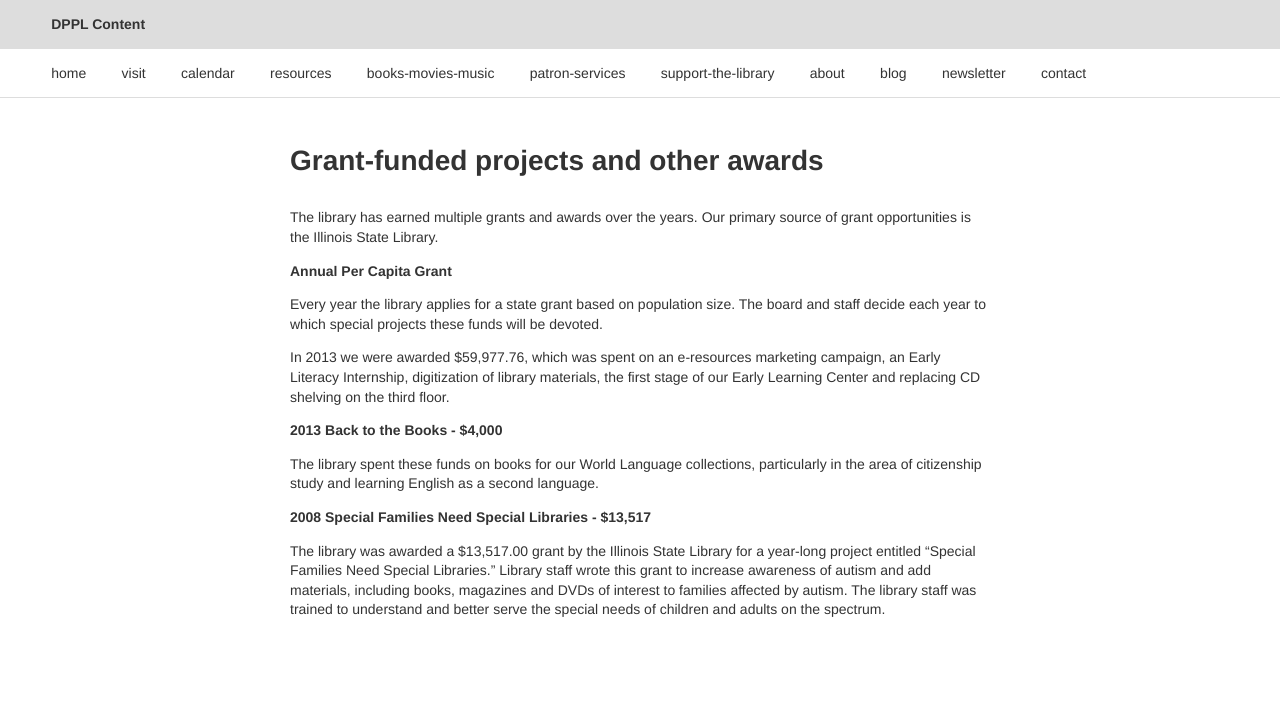
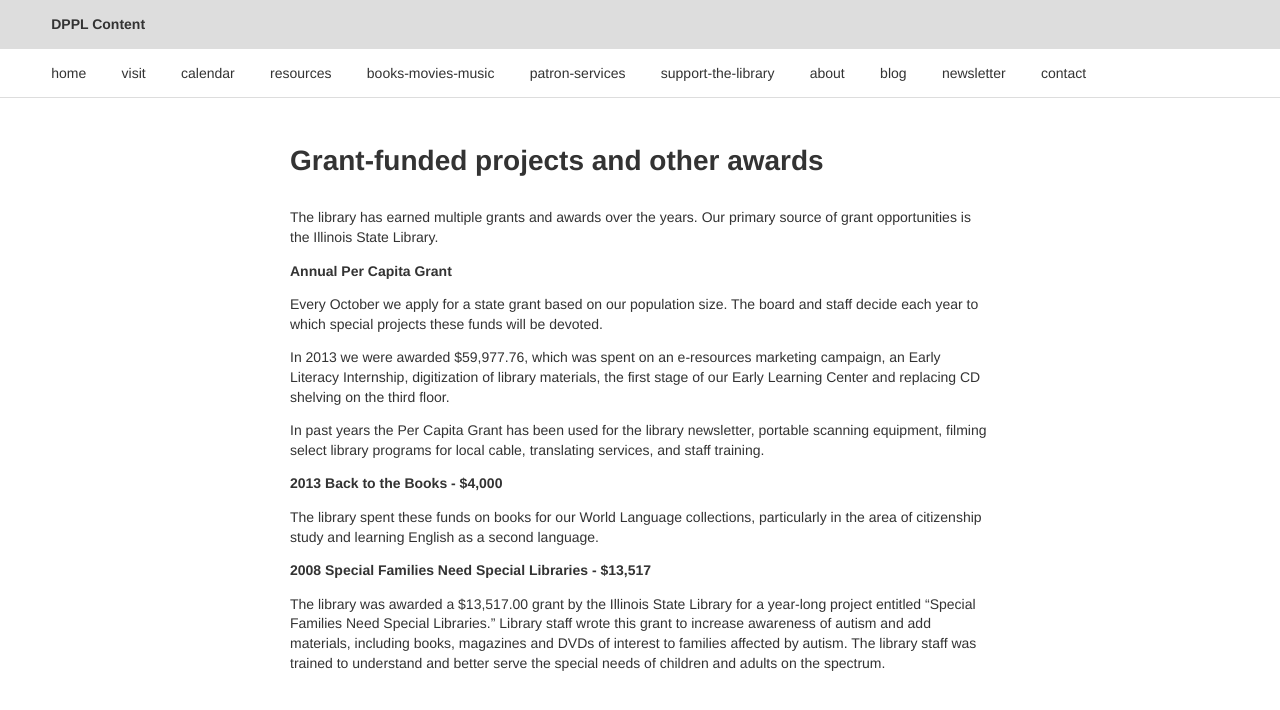
Before and after one commit to dpplweb/dppl-content, a Jekyll site: the page built from _posts/roberta/0811-01-01-grand-funded-projects.md, in a window 1280 px wide. Shown: the top 710 px of the page. Built offline with Jekyll 4.4.1, drawn with Linux system fonts in a browser that asks for light colours; Markdown is read by kramdown in place of the engine named in the settings.

Commit message:
Updated 0811-01-01-grand-funded-projects.md

```diff
--- a/_posts/roberta/0811-01-01-grand-funded-projects.md
+++ b/_posts/roberta/0811-01-01-grand-funded-projects.md
@@ -6,8 +6,8 @@ section: about
 author: Roberta
 layout: post
 title: "Grant-funded projects and other awards"
-audience: ""
-keywords: ""
+audience: "library patrons, library staff"
+keywords: partial record of grants and grant projects
 goals: ""
 actions: ""
 published: true
@@ -17,9 +17,11 @@ The library has earned multiple grants and awards over the years. Our primary so
 
 **Annual Per Capita Grant**
 
-Every year the library applies for a state grant based on population size. The board and staff decide each year to which special projects these funds will be devoted.
+Every October we apply for a state grant based on our population size. The board and staff decide each year to which special projects these funds will be devoted.
 
 In 2013 we were awarded $59,977.76, which was spent on an e-resources marketing campaign, an Early Literacy Internship, digitization of library materials, the first stage of our Early Learning Center and replacing CD shelving on the third floor.
+
+In past years the Per Capita Grant has been used for the library newsletter, portable scanning equipment, filming select library programs for local cable, translating services, and staff training.
 
 
 **2013 Back to the Books - $4,000**
```
